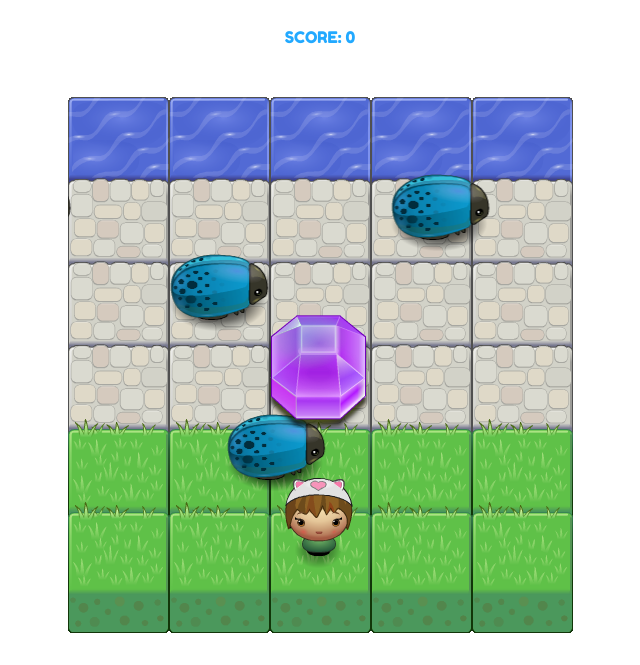
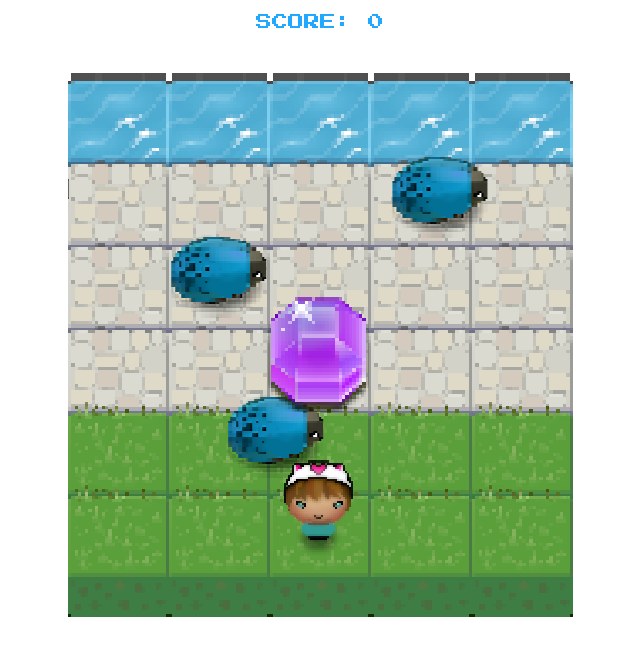
Before and after one commit to RoseannaM/Arcade-Game, a plain HTML site: page index.html in a window 1280 px wide. Shown: the part 164-829 px from the top of the page, without its empty margins (320-960 px from the left). After the commit the page ends 808 px from the top, so only its background shows below. Drawn offline with Linux system fonts and the light colour scheme.

Commit message:
Changed pictures

```diff
--- a/css/style.css
+++ b/css/style.css
@@ -1,5 +1,5 @@
 body {
-    font-family: 'Fredoka One', cursive;
+    font-family: 'Press Start 2P', cursive;
     text-align: center;
 }
 header {
--- a/index.html
+++ b/index.html
@@ -4,7 +4,7 @@
     <meta charset="UTF-8">
     <title>Effective JavaScript: Frogger</title>
     <link rel="stylesheet" href="css/style.css">
-    <link href='https://fonts.googleapis.com/css?family=Fredoka+One' rel='stylesheet' type='text/css'>
+    <link href="https://fonts.googleapis.com/css?family=Press+Start+2P" rel="stylesheet" type='text/css'>
 </head>
 <body>
 <header>
--- a/js/app.js
+++ b/js/app.js
@@ -15,7 +15,7 @@ setScore(0);
 
 // Enemies our player must avoid
 var Enemy = function (x, y, speed) {
-    this.sprite = 'images/enemy-bug-blue.png';
+    this.sprite = 'images/enemy-bug-blue-pxl.png';
     this.x = x;
     this.y = y;
     this.speed = speed;
@@ -38,7 +38,7 @@ Enemy.prototype.render = function () {
 
 //The player function, has an image, x & y position and width
 var Player = function (x, y) {
-    this.sprite = 'images/char-cat-girl.png';
+    this.sprite = 'images/char-cat-girl-pxl.png';
     this.x = x;
     this.y = y;
     this.width = 80;
@@ -84,7 +84,7 @@ var player = new Player(200, 370);
 
 //Gem function and related functions
 var Gem = function (xPositions, yPositions) {
-    this.sprite = 'images/Gem Purple.png';
+    this.sprite = 'images/gem-purple-pxl.png';
     this.xpos = xPositions;
     this.ypos = yPositions;
     this.randomPos();
--- a/js/engine.js
+++ b/js/engine.js
@@ -1,24 +1,8 @@
-/* Engine.js
- * This file provides the game loop functionality (update entities and render),
- * draws the initial game board on the screen, and then calls the update and
- * render methods on your player and enemy objects (defined in your app.js).
- *
- * A game engine works by drawing the entire game screen over and over, kind of
- * like a flipbook you may have created as a kid. When your player moves across
- * the screen, it may look like just that image/character is moving or being
- * drawn but that is not the case. What's really happening is the entire "scene"
- * is being drawn over and over, presenting the illusion of animation.
- *
- * This engine is available globally via the Engine variable and it also makes
- * the canvas' context (ctx) object globally available to make writing app.js
- * a little simpler to work with.
- */
 
 var Engine = (function(global) {
-    /* Predefine the variables we'll be using within this scope,
-     * create the canvas element, grab the 2D context for that canvas
-     * set the canvas elements height/width and add it to the DOM.
-     */
+    // Predefine the variables we'll be using within this scope,
+
+
     var doc = global.document,
         win = global.window,
         canvas = doc.createElement('canvas'),
@@ -29,67 +13,30 @@ var Engine = (function(global) {
     canvas.height = 606;
     doc.body.appendChild(canvas);
 
-    /* This function serves as the kickoff point for the game loop itself
-     * and handles properly calling the update and render methods.
-     */
     function main() {
-        /* Get our time delta information which is required if your game
-         * requires smooth animation. Because everyone's computer processes
-         * instructions at different speeds we need a constant value that
-         * would be the same for everyone (regardless of how fast their
-         * computer is) - hurray time!
-         */
+
         var now = Date.now(),
             dt = (now - lastTime) / 1000.0;
 
-        /* Call our update/render functions, pass along the time delta to
-         * our update function since it may be used for smooth animation.
-         */
         update(dt);
         render();
 
-        /* Set our lastTime variable which is used to determine the time delta
-         * for the next time this function is called.
-         */
         lastTime = now;
 
-        /* Use the browser's requestAnimationFrame function to call this
-         * function again as soon as the browser is able to draw another frame.
-         */
         win.requestAnimationFrame(main);
     }
 
-    /* This function does some initial setup that should only occur once,
-     * particularly setting the lastTime variable that is required for the
-     * game loop.
-     */
     function init() {
         reset();
         lastTime = Date.now();
         main();
     }
 
-    /* This function is called by main (our game loop) and itself calls all
-     * of the functions which may need to update entity's data. Based on how
-     * you implement your collision detection (when two entities occupy the
-     * same space, for instance when your character should die), you may find
-     * the need to add an additional function call here. For now, we've left
-     * it commented out - you may or may not want to implement this
-     * functionality this way (you could just implement collision detection
-     * on the entities themselves within your app.js file).
-     */
     function update(dt) {
         updateEntities(dt);
         // checkCollisions();
     }
 
-    /* This is called by the update function  and loops through all of the
-     * objects within your allEnemies array as defined in app.js and calls
-     * their update() methods. It will then call the update function for your
-     * player object. These update methods should focus purely on updating
-     * the data/properties related to  the object. Do your drawing in your
-     * render methods.
-     */
     function updateEntities(dt) {
         allEnemies.forEach(function(enemy) {
             enemy.update(dt);
@@ -99,23 +46,17 @@ var Engine = (function(global) {
         });
     }
 
-    /* This function initially draws the "game level", it will then call
-     * the renderEntities function. Remember, this function is called every
-     * game tick (or loop of the game engine) because that's how games work -
-     * they are flipbooks creating the illusion of animation but in reality
-     * they are just drawing the entire screen over and over.
-     */
     function render() {
         /* This array holds the relative URL to the image used
          * for that particular row of the game level.
          */
         var rowImages = [
-                'images/water-block.png',   // Top row is water
-                'images/stone-block.png',   // Row 1 of 3 of stone
-                'images/stone-block.png',   // Row 2 of 3 of stone
-                'images/stone-block.png',   // Row 3 of 3 of stone
-                'images/grass-block.png',   // Row 1 of 2 of grass
-                'images/grass-block.png'    // Row 2 of 2 of grass
+                'images/water-block-pxl.png',   // Top row is water
+                'images/stone-block-pxl.png',   // Row 1 of 3 of stone
+                'images/stone-block-pxl.png',   // Row 2 of 3 of stone
+                'images/stone-block-pxl.png',   // Row 3 of 3 of stone
+                'images/grass-block-pxl.png',   // Row 1 of 2 of grass
+                'images/grass-block-pxl.png'    // Row 2 of 2 of grass
             ],
             numRows = 6,
             numCols = 5,
@@ -174,14 +115,14 @@ var Engine = (function(global) {
      * all of these images are properly loaded our game will start.
      */
     Resources.load([
-        'images/stone-block.png',
-        'images/water-block.png',
-        'images/grass-block.png',
+        'images/stone-block-pxl.png',
+        'images/water-block-pxl.png',
+        'images/grass-block-pxl.png',
         'images/enemy-bug.png',
-        'images/enemy-bug-blue.png',
+        'images/enemy-bug-blue-pxl.png',
         'images/char-boy.png',
-        'images/char-cat-girl.png',
-        'images/Gem Purple.png'
+        'images/char-cat-girl-pxl.png',
+        'images/gem-purple-pxl.png'
     ]);
     Resources.onReady(init);
 
```
Also changed, not shown: firebase.json (added), images/char-cat-girl-pxl.png (added), images/char-princess-girl.png, images/enemy-bug-blue-pxl.png (added), images/gem-purple-pxl.png (added), images/gem-purple.png (renamed from images/Gem Purple.png), images/grass-block-pxl.png (added), images/stone-block-pxl.png (added), images/water-block-pxl.png (added), 2 other files.
